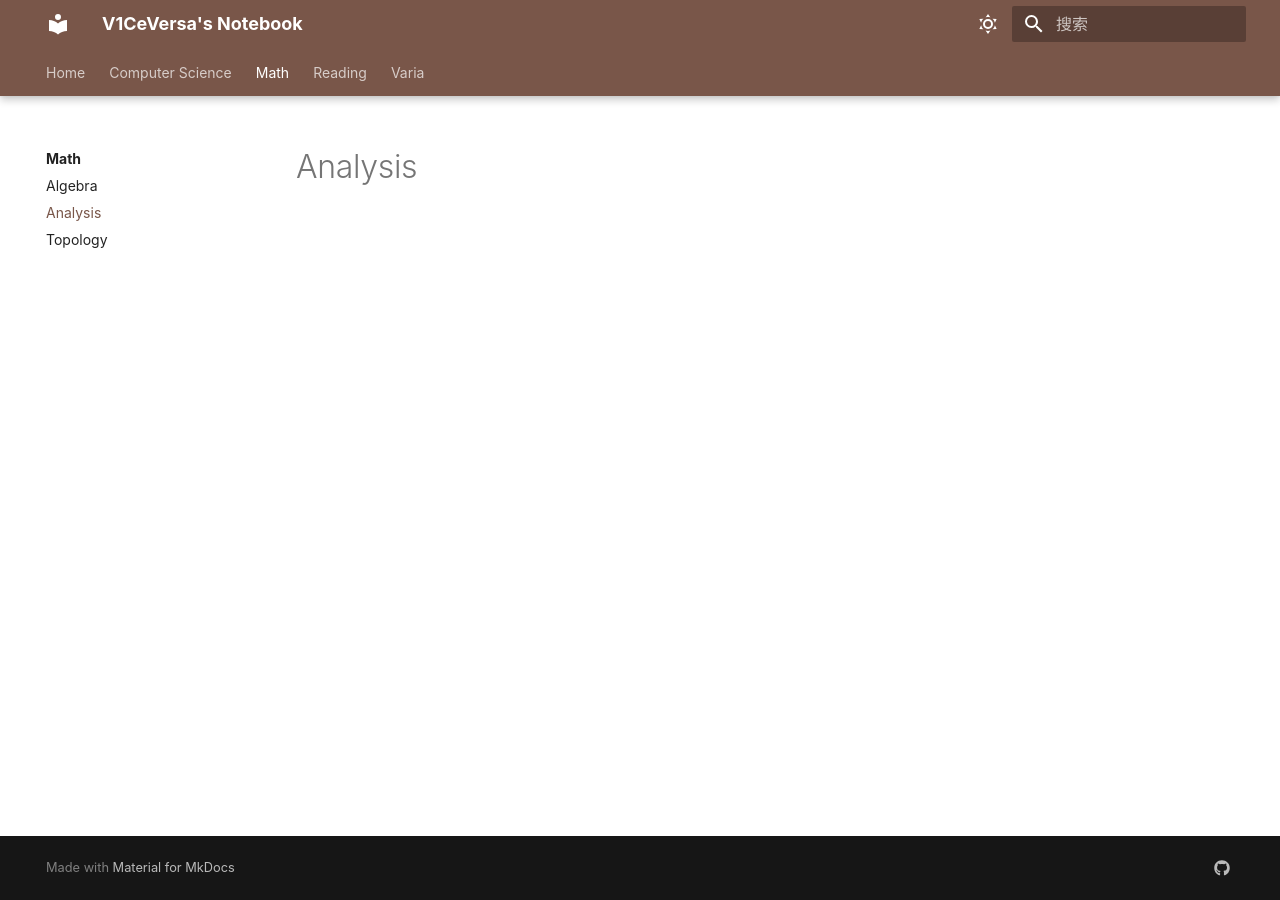
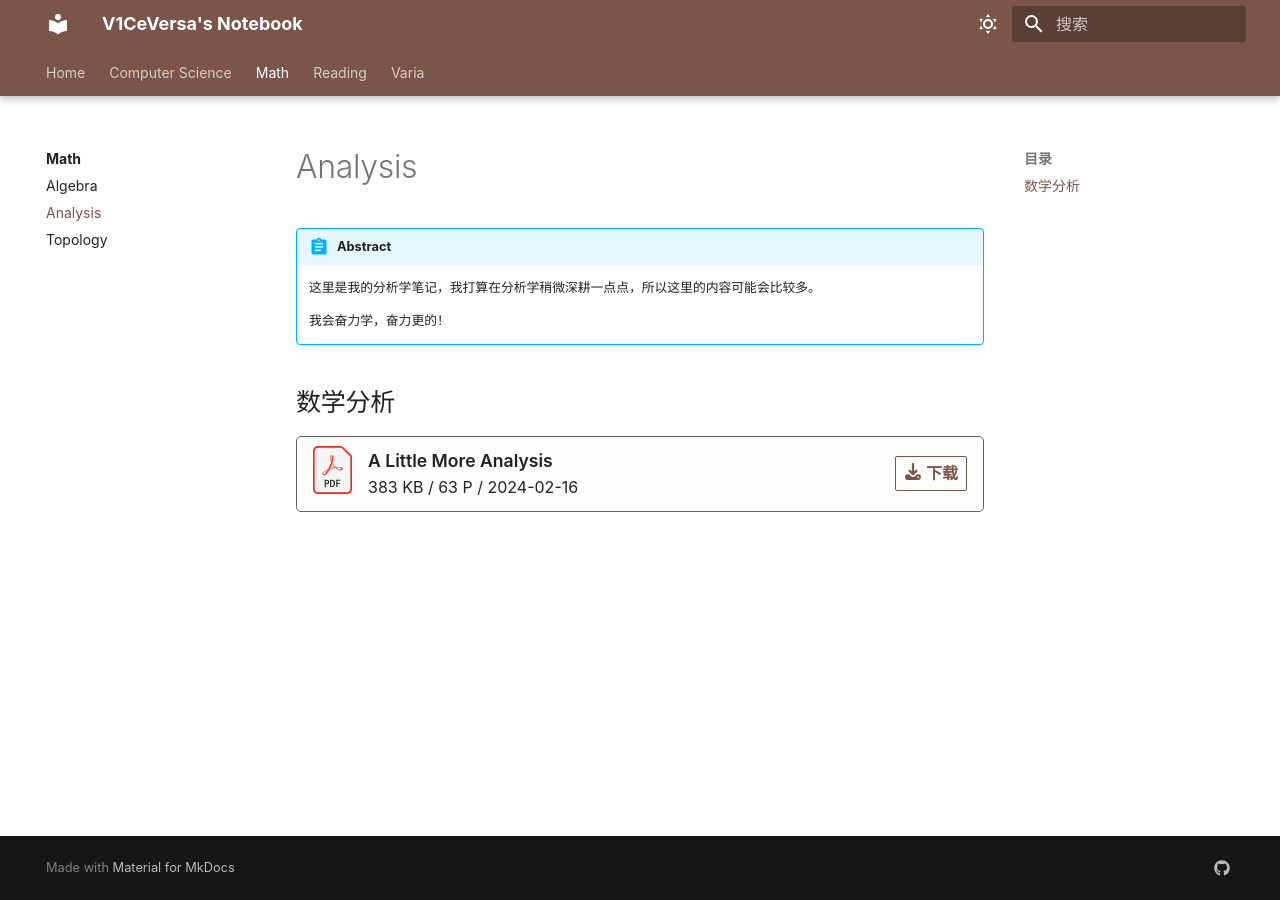
Before and after one commit to V1CeVersaa/V1CeVersaa.github.io, an MkDocs documentation site: the page built from docs/Math/Analysis.md, in a window 1280 px wide. Built offline with MkDocs 1.6.1 and Material for MkDocs 9.7.7, drawn with Linux system fonts in a browser that asks for light colours; nearby versions of some CDN libraries; some web fonts are replaced; comment, search, counter and statistics services are not loaded; a style sheet for code colours, icons or effects is not loaded.

Commit message:
update: 240216

```diff
--- a/docs/Math/Analysis.md
+++ b/docs/Math/Analysis.md
@@ -1 +1,17 @@
 # Analysis
+
+!!! Abstract
+    这里是我的分析学笔记，我打算在分析学稍微深耕一点点，所以这里的内容可能会比较多。
+
+    我会奋力学，奋力更的！
+
+## 数学分析
+
+<div class="card file-block" markdown="1">
+<div class="file-icon"><img src="/assets/images/pdf.svg" style="height: 3em;"></div>
+<div class="file-body">
+<div class="file-title">A Little More Analysis</div>
+<div class="file-meta">383 KB / 63 P / 2024-02-16</div>
+</div>
+<a class="down-button" target="_blank" href="A Little More Analysis.pdf" markdown="1">:fontawesome-solid-download: 下载</a>
+</div>
```
Also changed, not shown: docs/assets/images/pdf.svg (added), 1 other file.
